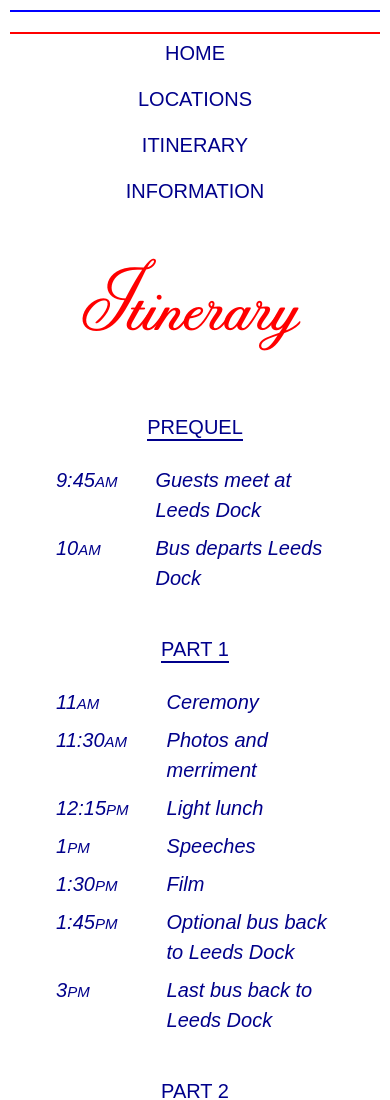
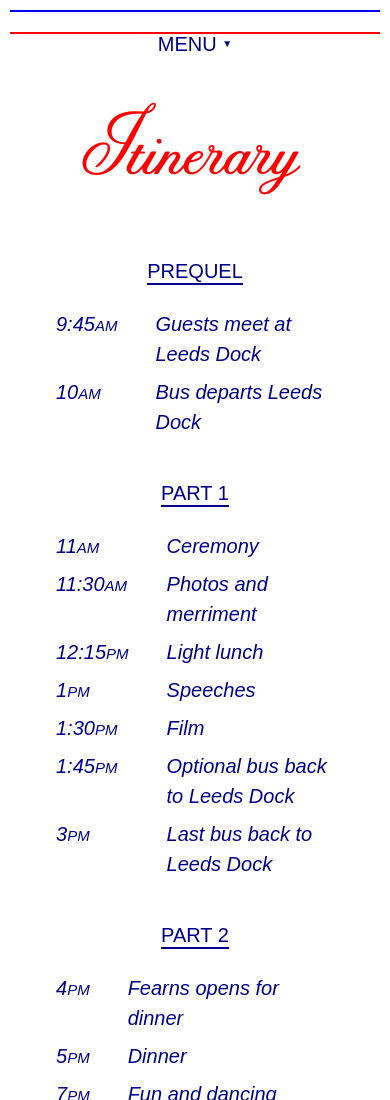
Before and after one commit to wearemargot/abbie-and-ashley-wedding, a website: page itinerary.html in a window 390 px wide. Shown: the top 1100 px of the page. Drawn offline with nearby package versions, Linux system fonts and the light colour scheme; a script that the page names is missing; a web font is replaced by a local one.

Commit message:
Collapsed nav

```diff
--- a/css/style.css
+++ b/css/style.css
@@ -9,6 +9,7 @@
   font-family: tilda-petite;
   src: url(../fonts/Tilda-Petite.otf);
 }
+
 
 body {
     font-size: 20px;
@@ -113,10 +114,27 @@ nav ul li a {
 	margin: auto;
 	text-transform: uppercase;
 	font-size: 1em;
+	color: darkblue;
 }
 
 .navbar-toggler:focus {
 	box-shadow: none;
+}
+
+.navbar-toggler.collapsed::after {
+    content: '▼';
+    font-size: .5em;
+    display: inline-block;
+    vertical-align: middle;
+    margin-bottom: .25em;
+}
+
+.navbar-toggler::after {
+    content: '▲';
+    font-size: .5em;
+    display: inline-block;
+    vertical-align: middle;
+    margin-bottom: .25em;
 }
 
 .curvy {
--- a/itinerary.html
+++ b/itinerary.html
@@ -4,8 +4,10 @@
 <head>
     <meta charset="utf-8">
     <meta name="viewport" content="width=device-width, initial-scale=1">
-    <title>Bootstrap demo</title>
+    <title>Abbie & Ashley's wedding - itinerary</title>
+    <script src="https://code.jquery.com/jquery-3.7.1.min.js"></script>
     <link href="https://cdn.jsdelivr.net/npm/bootstrap@5.3.3/dist/css/bootstrap.min.css" rel="stylesheet" integrity="sha384-QWTKZyjpPEjISv5WaRU9OFeRpok6YctnYmDr5pNlyT2bRjXh0JMhjY6hW+ALEwIH" crossorigin="anonymous">
+    <script src="https://cdn.jsdelivr.net/npm/bootstrap@5.3.3/dist/js/bootstrap.bundle.min.js" integrity="sha384-YvpcrYf0tY3lHB60NNkmXc5s9fDVZLESaAA55NDzOxhy9GkcIdslK1eN7N6jIeHz" crossorigin="anonymous"></script>
     <link rel="stylesheet" href="css/style.css">
     <link rel="stylesheet" href="https://use.typekit.net/qfm3usy.css">
     <script type="text/javascript" src="https://rawgit.com/peterhry/CircleType/master/dist/circletype.min.js"></script>
@@ -14,19 +16,22 @@
 <body>
     <div class="page-border"></div>
     <nav class="navbar navbar-expand-lg">
-        <div class="container-fluid">
+        <button class="navbar-toggler collapsed" type="button" data-bs-toggle="collapse" data-bs-target="#navbar" aria-controls="navbar" aria-expanded="false" aria-label="Toggle navigation">
+            Menu
+        </button>
+        <div class="collapse navbar-collapse" id="navbar">
             <ul class="navbar-nav">
                 <li class="nav-item">
                     <a class="nav-link" href="index.html">Home</a>
                 </li>
                 <li class="nav-item">
-                    <a class="nav-link" href="#">Locations</a>
+                    <a class="nav-link active" aria-current="page" href="#">Locations</a>
                 </li>
                 <li class="nav-item">
-                    <a class="nav-link active" aria-current="page" href="#">Itinerary</a>
+                    <a class="nav-link" href="itinerary.html">Itinerary</a>
                 </li>
                 <li class="nav-item">
-                    <a class="nav-link disabled" aria-disabled="true">Information</a>
+                    <a class="nav-link" aria-disabled="true">Information</a>
                 </li>
             </ul>
         </div>
```
Also changed, not shown: index.html (+1 -1 lines).
